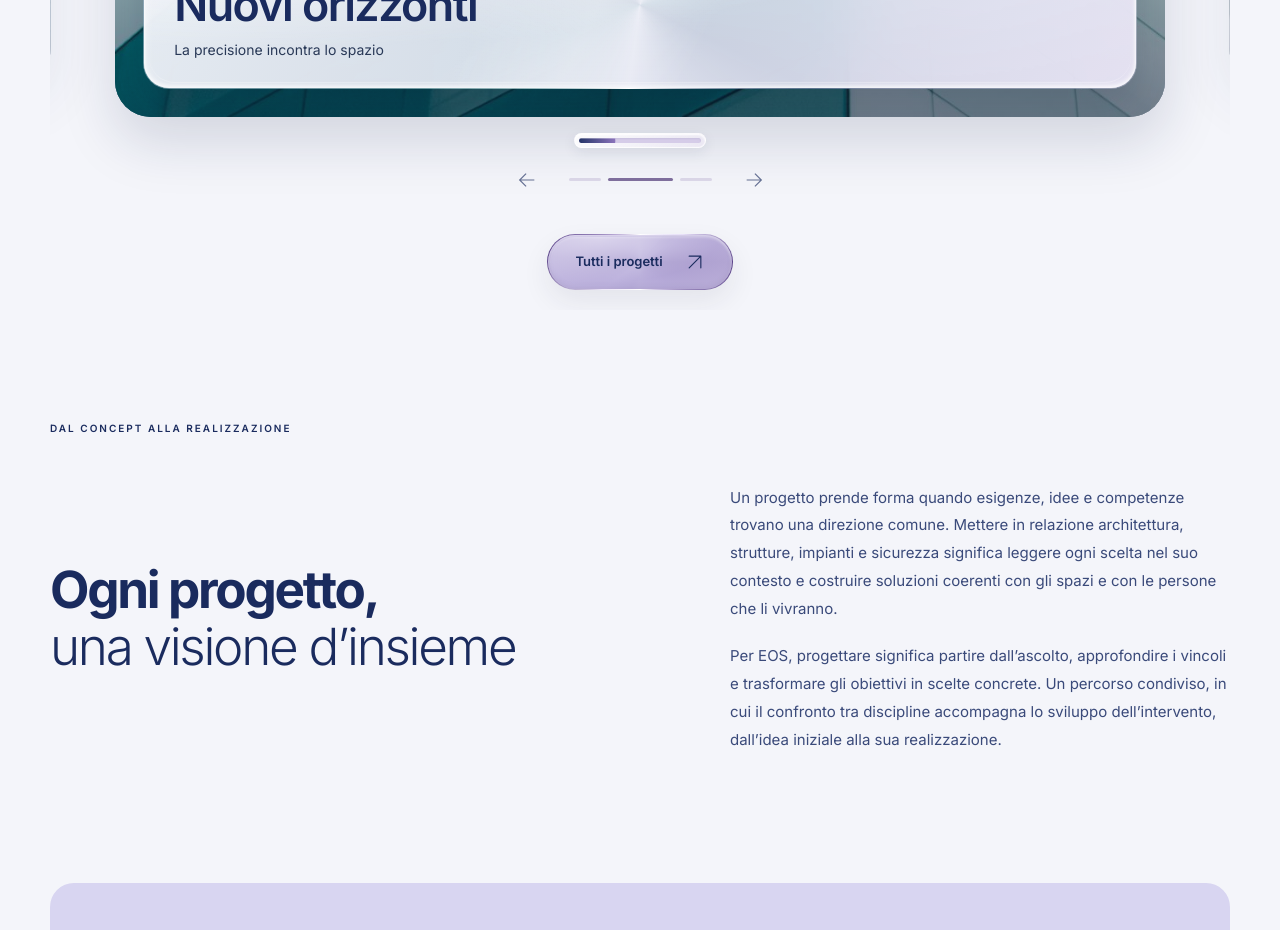
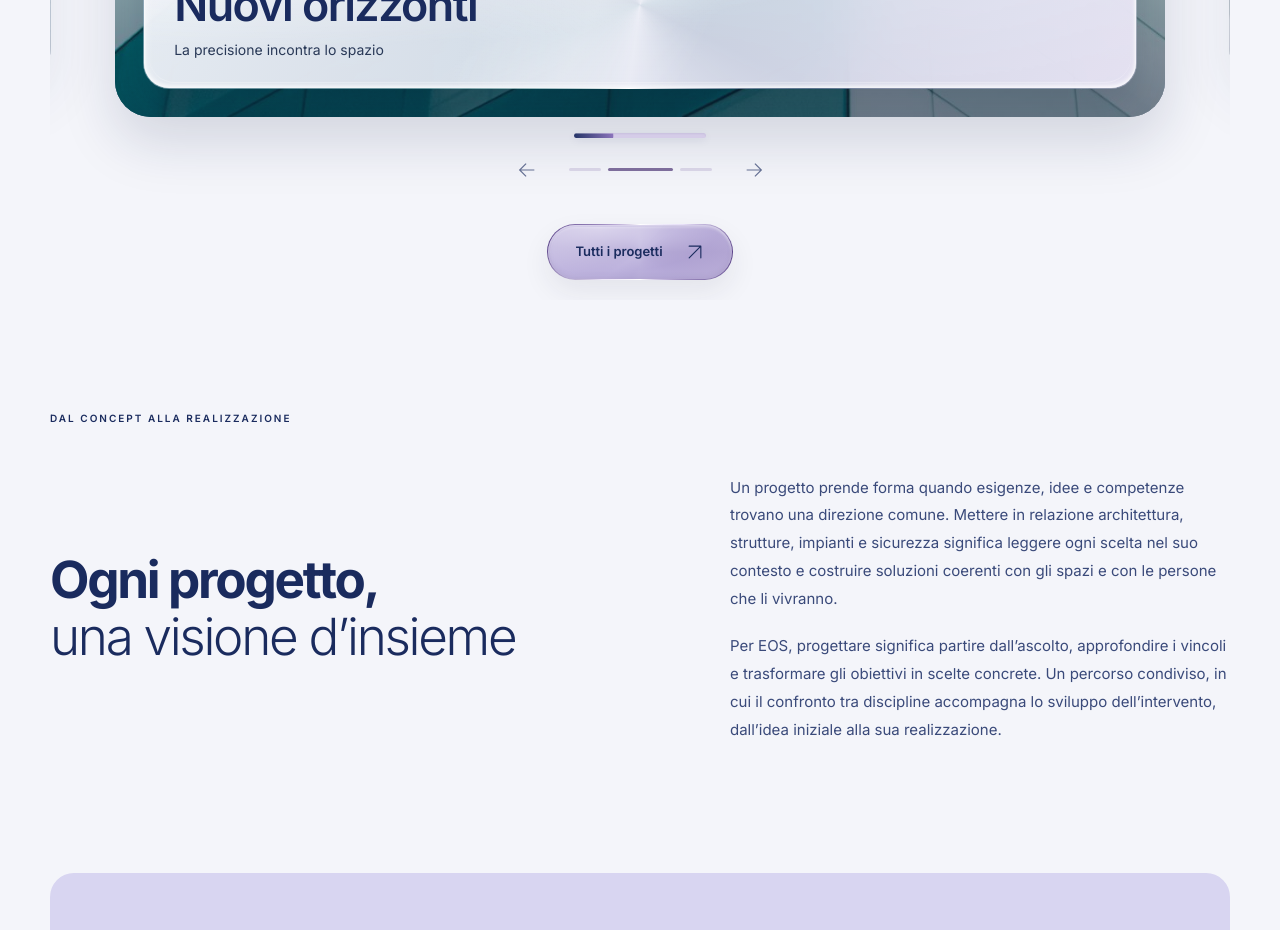
Before and after one commit to mattiamarley/eoswebsite, a Next.js app: page / in a window 1280 px wide. Shown: the part 4240-5170 px from the top of the page. Built offline with nearby package versions, Linux system fonts and the light colour scheme; no server answers; the database is empty.

Commit message:
Remove white frame from carousel progress bars

```diff
--- a/src/app/globals.css
+++ b/src/app/globals.css
@@ -859,7 +859,7 @@ header.studio-heading { padding-top:225px; padding-bottom:72px; }
 @media(prefers-reduced-motion:reduce){.admin-site-link{transition:none}}
 
 /* Two-tone photo countdown, synced to the carousel's five-second timer. */
-.carousel-progress{position:relative;width:132px;padding:4px;margin:16px auto 0;border:1px solid #ffffffb8;border-radius:999px;background:linear-gradient(135deg,#ffffffdc,#eee9f6b8);box-shadow:inset 0 1px 2px #fff,0 4px 14px #18295616;backdrop-filter:blur(16px);pointer-events:none}
+.carousel-progress{position:relative;width:132px;padding:0;margin:16px auto 0;border:0;border-radius:999px;background:transparent;box-shadow:0 2px 8px #18295614;pointer-events:none}
 .carousel-progress-track{display:block;height:5px;overflow:hidden;border-radius:999px;background:#d5cce8;box-shadow:inset 0 1px 2px #18295612}
 .carousel-progress-fill{display:block;width:100%;height:100%;border-radius:inherit;transform:scaleX(0);transform-origin:left center;background:linear-gradient(90deg,#253568 0%,#8c74bc 100%);box-shadow:inset 0 1px 1px #ffffff55}
 .carousel-progress-overlay{position:absolute;z-index:2;bottom:20px;left:50%;translate:-50% 0;margin:0}
```
